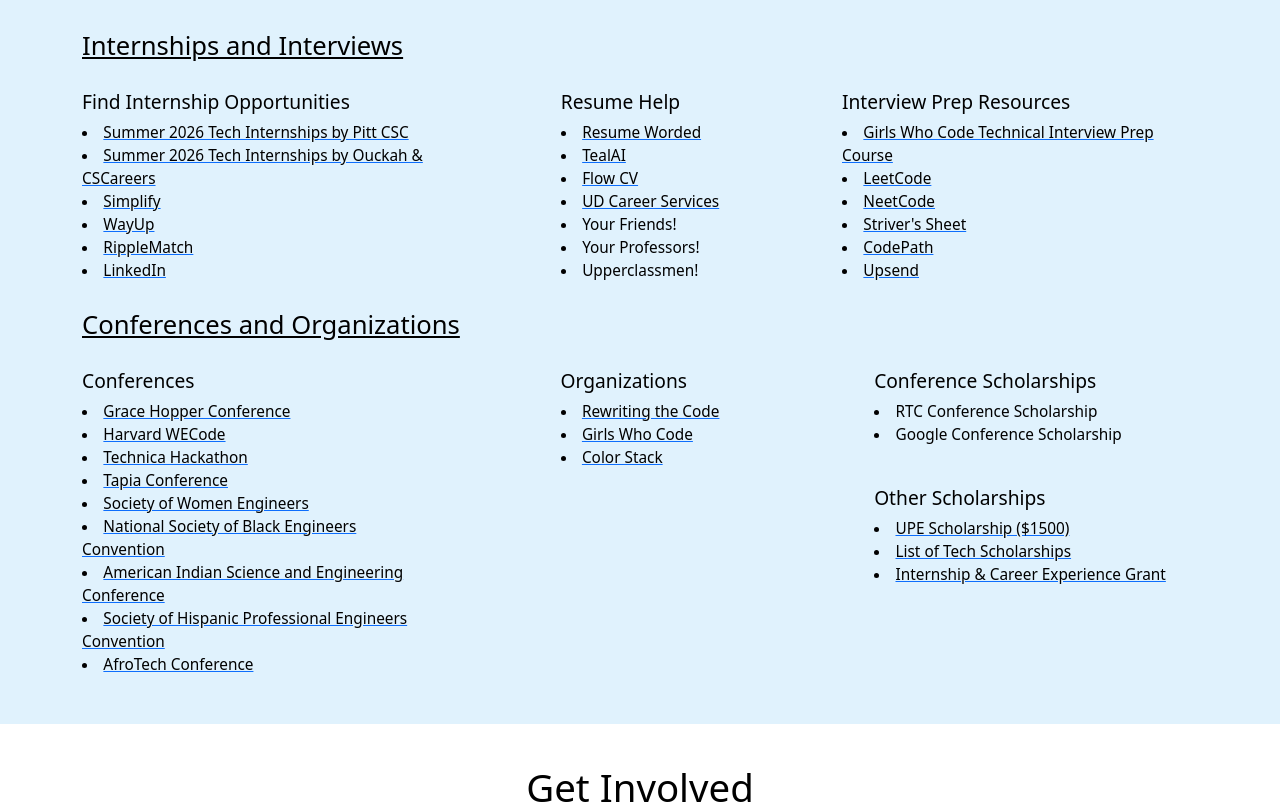
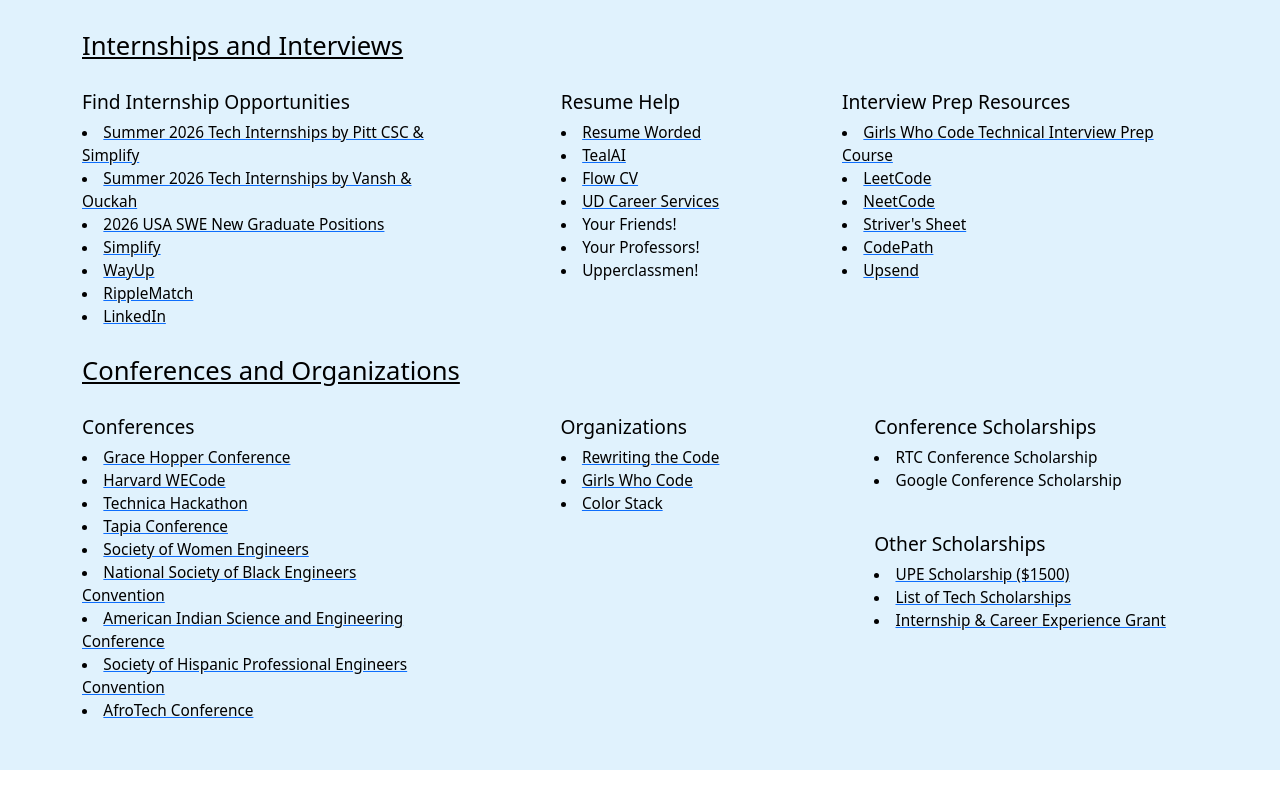
Before and after one commit to acmwud/website, a React (Create React App) app: page /#/ in a window 1280 px wide. Shown: the part 1180-1984 px from the top of the page. Built offline with nearby package versions, Linux system fonts and the light colour scheme.

Commit message:
updated scholarship URL

```diff
--- a/src/Components/Home.tsx
+++ b/src/Components/Home.tsx
@@ -12,7 +12,7 @@
 import OliviaPicture from "./Images/EboardPictures/OliviaPicture.png"
 import UjjwalaPicture from "./Images/EboardPictures/UjjwalaPicture.jpg"
 import KathleenPicture from "./Images/EboardPictures/KathleenPicture.jpeg"
-import AasthaPicture from "./Images/EboardPictures/AasthaPicture.jpg"
+import AasthaPicture from "./Images/EboardPictures/AasthaPicture3.jpg"
 import BrishnaPicture from "./Images/EboardPictures/BrishnaPicture.jpeg";
 
 import GroupPicture from "./Images/ClubPictures/GroupPicture.jpg";
@@ -312,8 +312,10 @@
                   <div>
                       <h3>Find Internship Opportunities</h3>
 
-                      <a href="https://github.com/SimplifyJobs/Summer2026-Internships"><li>Summer 2026 Tech Internships by Pitt CSC</li></a>
-                      <a href="https://github.com/vanshb03/Summer2026-Internships?tab=readme-ov-file"><li>Summer 2026 Tech Internships by Ouckah & CSCareers</li></a>
+
+                      <a href="https://github.com/SimplifyJobs/Summer2026-Internships?files=1"><li>Summer 2026 Tech Internships by Pitt CSC & Simplify</li></a>
+                      <a href="https://github.com/vanshb03/Summer2026-Internships"><li>Summer 2026 Tech Internships by Vansh & Ouckah</li></a>
+                      <a href="https://github.com/speedyapply/2026-SWE-College-Jobs/blob/main/NEW_GRAD_USA.md"><li>2026 USA SWE New Graduate Positions</li></a>
                       <a href="https://simplify.jobs/internships"><li>Simplify</li></a>
                       <a href="https://www.wayup.com/"><li>WayUp</li></a>
                       <a href="https://ripplematch.com/?utm_source=Google&utm_medium=organic_social&utm_campaign=growth_google_ad&utm_content=signup_link&utm_term=null&r=GtE7Qf&utm_source=Google&utm_medium=cpc&utm_campaign=LD%7CB2C%7CBrand&utm_term=ripplematch&gad_source=1&gclid=CjwKCAjw4f6zBhBVEiwATEHFVhGPNn5xNv4R3dewM6ccs8y9DiMOR0_he2l5q9t8zK9IXRvUFI2dFRoCssIQAvD_BwE"><li>RippleMatch</li></a>
```
Also changed, not shown: src/Components/Images/EboardPictures/AasthaPicture.jpg (deleted), src/Components/Images/EboardPictures/AasthaPicture3.jpg (added).
